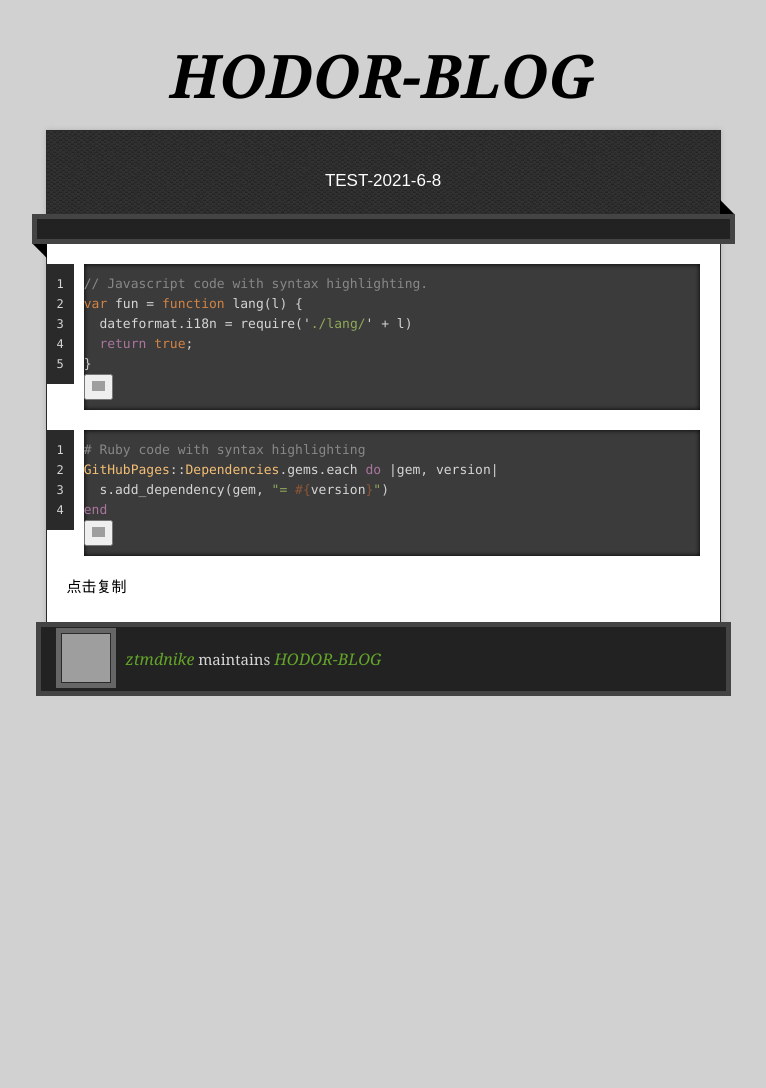
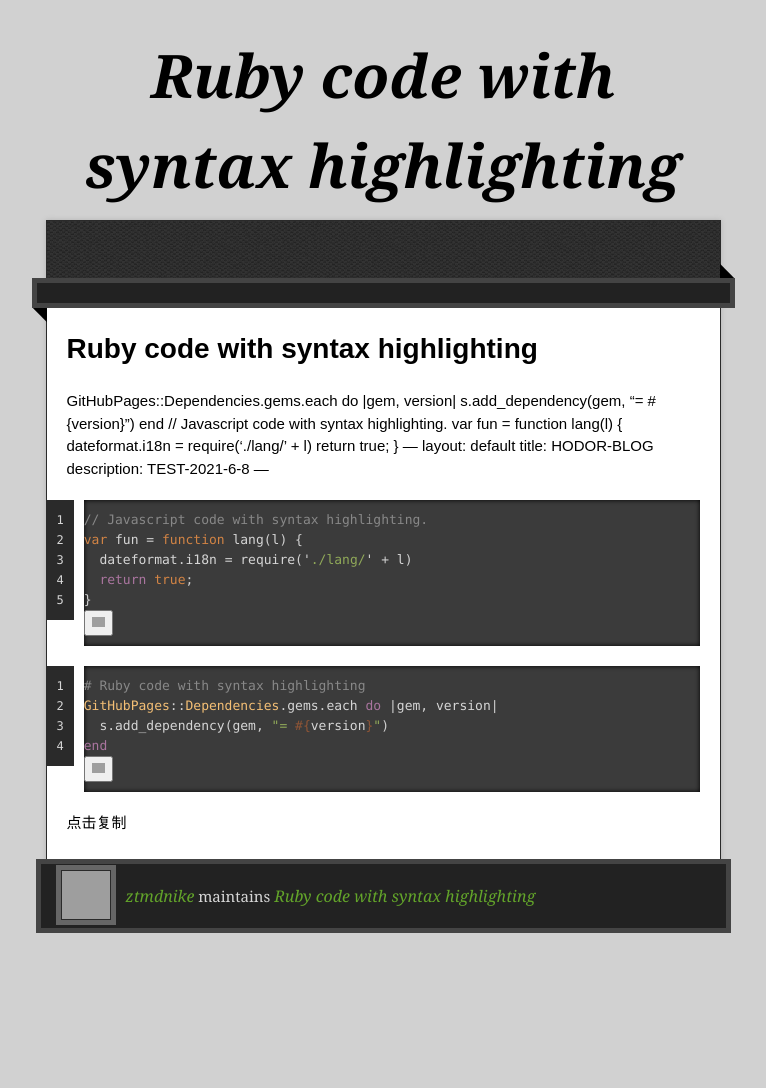
Before and after one commit to ztmdnike/hi, a Jekyll site: the page built from test.md, in a window 1280 px wide. Shown: the whole page, without its empty margins (257-1023 px from the left). Built offline with Jekyll 4.4.1, drawn with Linux system fonts in a browser that asks for light colours; our own code applies the rules of GitHub Pages for plain Markdown files; the repository's description, which GitHub fills in, is left out; before the commit the page ends 900 px from its top, so only the background shows below that; grey boxes are pictures that could not be loaded.

Commit message:
Update test.md

```diff
--- a/test.md
+++ b/test.md
@@ -1,3 +1,12 @@
+# Ruby code with syntax highlighting
+GitHubPages::Dependencies.gems.each do |gem, version|
+  s.add_dependency(gem, "= #{version}")
+end
+// Javascript code with syntax highlighting.
+var fun = function lang(l) {
+  dateformat.i18n = require('./lang/' + l)
+  return true;
+}
 ---
 layout: default
 title: HODOR-BLOG
@@ -28,16 +37,14 @@
 <script>
     var btn = document.getElementById('btn');
     var clipboard = new Clipboard(btn);//实例化
-
     //复制成功执行的回调，可选
-    clipboard.on('success', function(e) {
-        alert('复制成功')
-    });
-
+   // clipboard.on('success', function(e) {
+      //  alert('复制成功')
+    //});
     //复制失败执行的回调，可选
-    clipboard.on('error', function(e) {
-        console.log(e);
-    });
+    //clipboard.on('error', function(e) {
+     //   console.log(e);
+    //});
 </script>
 {% if page.content contains "code" %}
 <script>
```
Also changed, not shown: other parts of test.md (+2 -2 lines).
